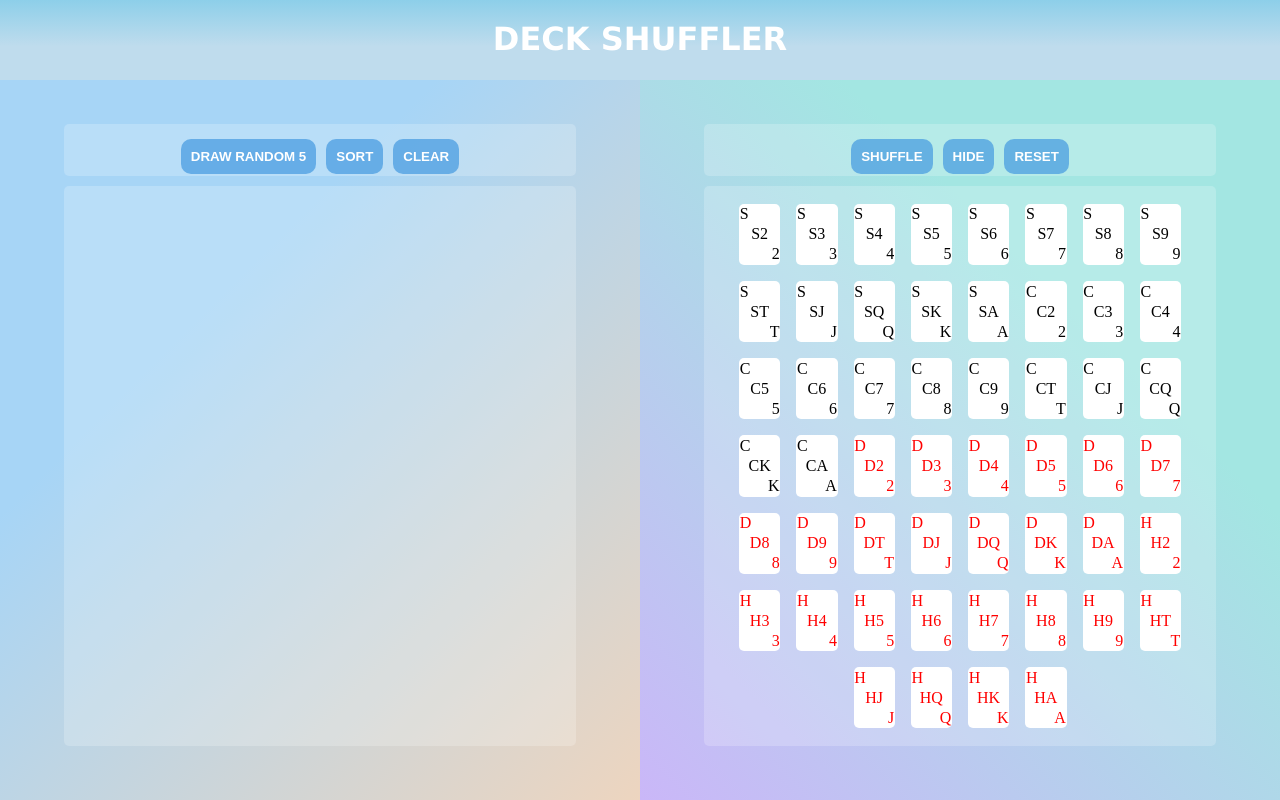
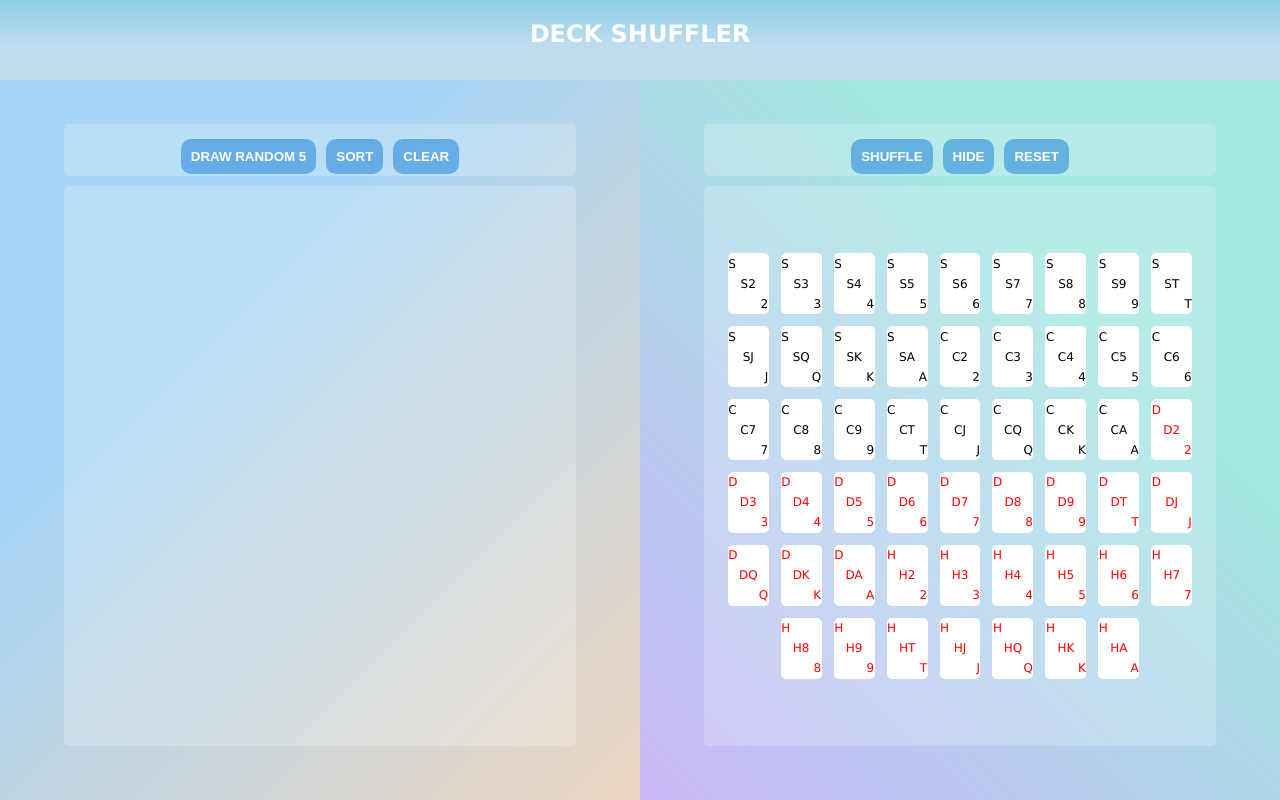
Before and after one commit to evaldas-kalasunas/deck-shuffler, an Angular app: page / in a window 1280 px wide. Built offline with nearby package versions, Linux system fonts and the light colour scheme.

Commit message:
Global font style improvement

```diff
--- a/src/app/header/header.component.css
+++ b/src/app/header/header.component.css
@@ -12,7 +12,6 @@
     padding: 20px;
     color: #FFF;
     font-weight: bold;
-    font-family: Verdana, Geneva, Tahoma, sans-serif;
 }
 
 @media screen and (max-width:335px) {
--- a/src/styles.css
+++ b/src/styles.css
@@ -2,7 +2,9 @@
 html, body {
     margin: 0px;
     padding: 0px;
-    font-size:100%;
+    font-size:12px;
+    font-family: Verdana, Geneva, Tahoma, sans-serif;
+
 }
 
 .container {
```
